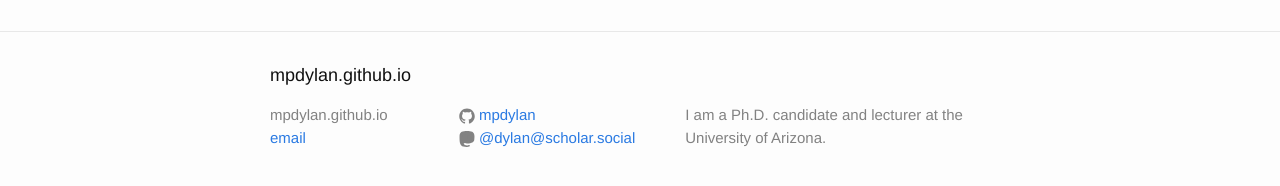
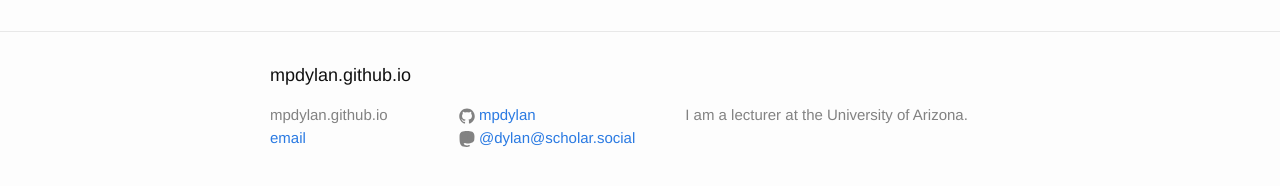
Before and after one commit to mpdylan/mpdylan.github.io, a Jekyll site: the page built from index.html, in a window 1280 px wide. Shown: the part 187-373 px from the top of the page. Built offline with Jekyll 4.4.1, drawn with Linux system fonts in a browser that asks for light colours.

```diff
--- a/_config.yml
+++ b/_config.yml
@@ -1,7 +1,7 @@
 name: Dylan Murphy
-email: dmurphy@math.arizona.edu
+email: dylan@cotangent.space
 description: >
-  I am a Ph.D. candidate and lecturer at the University of Arizona.
+  I am a lecturer at the University of Arizona.
 baseurl: ""
 url: "http://mpdylan.github.io"
 github_username: mpdylan
@@ -9,4 +9,5 @@ mastodon_username: dylan
 mastodon_instance: scholar.social
 
 markdown: kramdown
+remote_theme: poole/hyde
 permalink: /blog/:year/:month/:day/:title
--- a/erasure/index.html
+++ b/erasure/index.html
@@ -9,4 +9,6 @@ Copy text into the space below, click the button to typeset it, and then click w
 
 <script src = "./erasure.js"> </src>
 
+    <button>
+
 </div>
```
